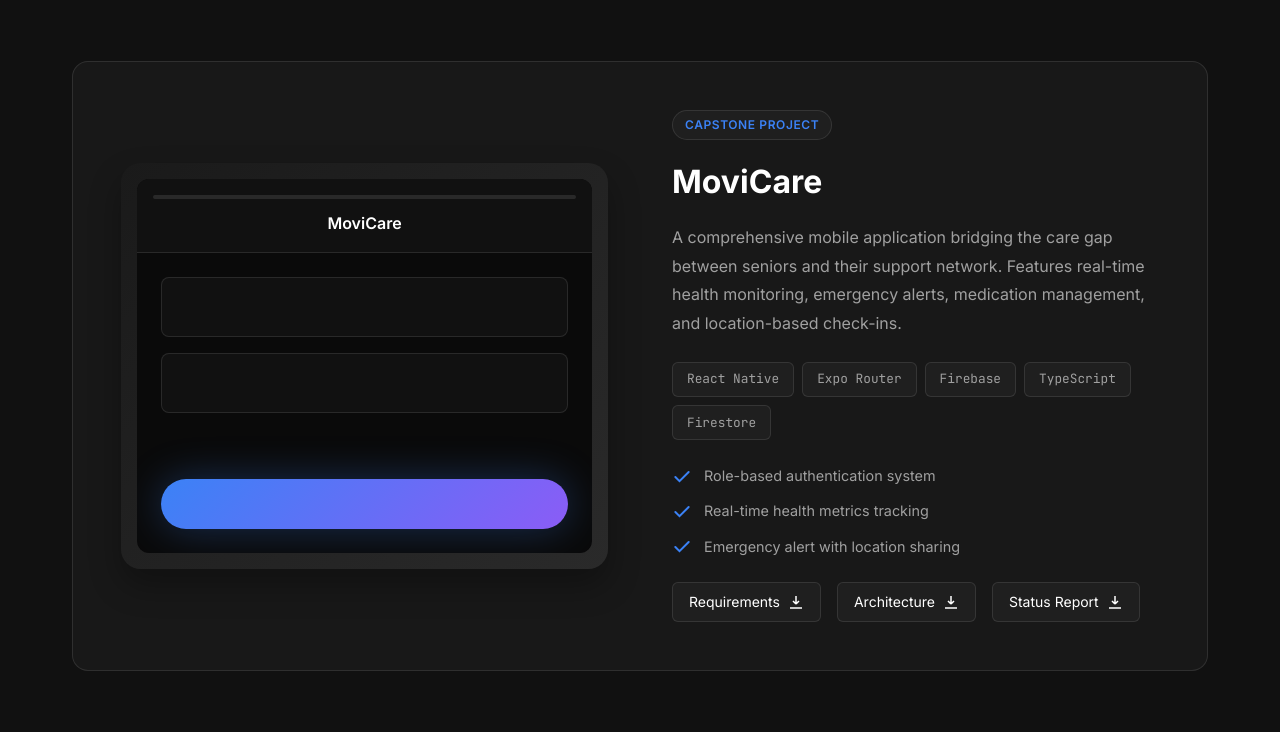
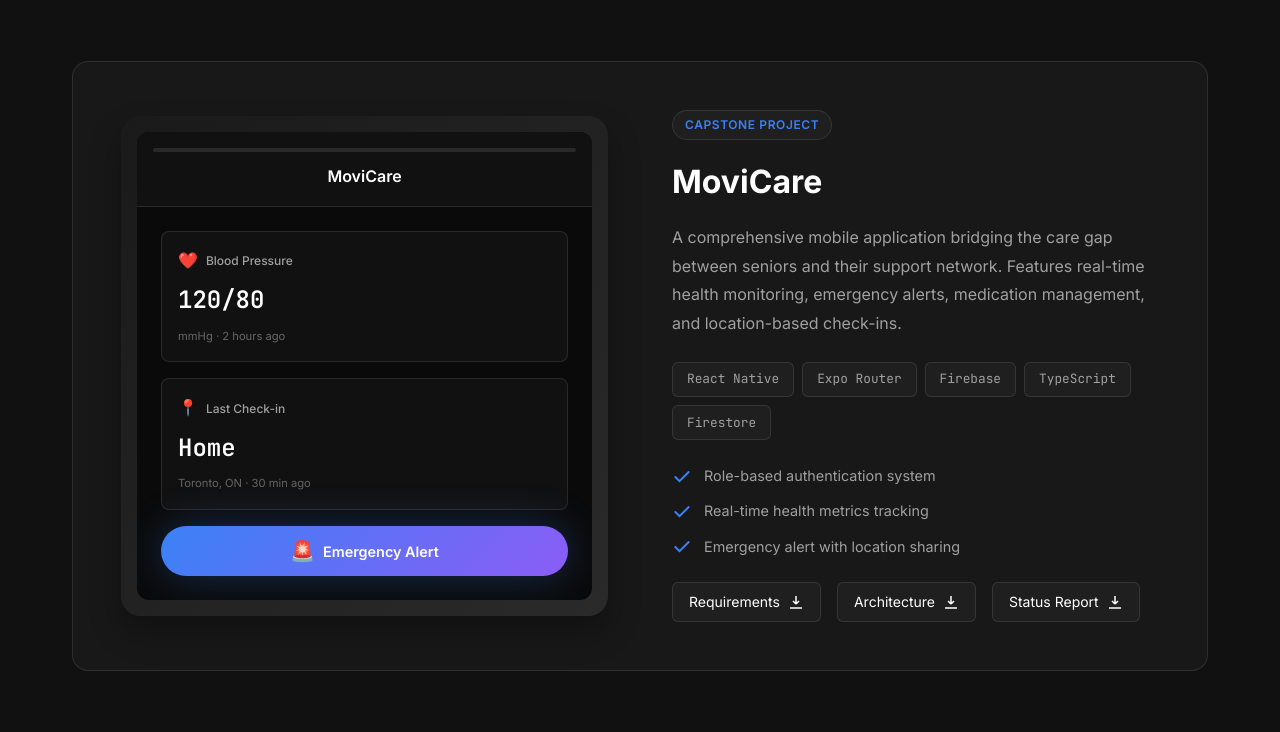
Before and after one commit to 101476000/Portfolio_Carlos, a website: page index.html in a window 1280 px wide. Shown: the part 2248-2980 px from the top of the page. Drawn offline with Linux system fonts and the light colour scheme.

Commit message:
Update index.html

```diff
--- a/index.html
+++ b/index.html
@@ -4,7 +4,7 @@
     <meta charset="UTF-8">
     <meta name="viewport" content="width=device-width, initial-scale=1.0">
     <meta name="description" content="Carlos Figuera La Riva - Mobile Application Developer specializing in React Native, iOS, and accessible healthcare solutions">
-    <title>Carlos Figuera La Riva | Full Stack Developer</title>
+    <title>Carlos Figuera La Riva | Mobile Developer</title>
     <link rel="preconnect" href="https://fonts.googleapis.com">
     <link rel="preconnect" href="https://fonts.gstatic.com" crossorigin>
     <link href="https://fonts.googleapis.com/css2?family=Inter:wght@300;400;500;600;700&family=JetBrains+Mono:wght@400;500;600&display=swap" rel="stylesheet">
@@ -568,10 +568,41 @@ body {
 }
 
 .health-card {
-    height: 60px;
     background: var(--card-bg);
     border: 1px solid var(--border-color);
     border-radius: 8px;
+    padding: 1rem;
+    display: flex;
+    flex-direction: column;
+    gap: 0.5rem;
+}
+
+.card-header-mini {
+    display: flex;
+    align-items: center;
+    gap: 0.5rem;
+}
+
+.card-icon-mini {
+    font-size: 1rem;
+}
+
+.card-label {
+    font-size: 0.75rem;
+    color: var(--text-secondary);
+    font-weight: 500;
+}
+
+.card-value {
+    font-size: 1.5rem;
+    font-weight: 700;
+    color: var(--text-primary);
+    font-family: var(--font-mono);
+}
+
+.card-meta {
+    font-size: 0.7rem;
+    color: var(--text-tertiary);
 }
 
 .emergency-btn {
@@ -580,6 +611,20 @@ body {
     border-radius: 25px;
     margin-top: auto;
     box-shadow: var(--shadow-glow);
+    display: flex;
+    align-items: center;
+    justify-content: center;
+    gap: 0.5rem;
+}
+
+.emergency-icon {
+    font-size: 1.25rem;
+}
+
+.emergency-text {
+    font-weight: 600;
+    color: white;
+    font-size: 0.9rem;
 }
 
 .project-tag {
@@ -1119,7 +1164,7 @@ body {
                         <h3>Current Focus</h3>
                         <p>
                             Completing my Advanced Diploma in Computer Programming and Analysis at George Brown
-                            College, I specialize in React Native and iOS development. My capstone
+                            College (T177), I specialize in React Native and iOS development. My capstone
                             project, MoviCare, addresses critical healthcare challenges through accessible
                             technology for seniors and caregivers.
                         </p>
@@ -1185,9 +1230,26 @@ body {
                                 <div class="app-title">MoviCare</div>
                             </div>
                             <div class="app-content">
-                                <div class="health-card"></div>
-                                <div class="health-card"></div>
-                                <div class="emergency-btn"></div>
+                                <div class="health-card">
+                                    <div class="card-header-mini">
+                                        <span class="card-icon-mini">❤️</span>
+                                        <span class="card-label">Blood Pressure</span>
+                                    </div>
+                                    <div class="card-value">120/80</div>
+                                    <div class="card-meta">mmHg · 2 hours ago</div>
+                                </div>
+                                <div class="health-card">
+                                    <div class="card-header-mini">
+                                        <span class="card-icon-mini">📍</span>
+                                        <span class="card-label">Last Check-in</span>
+                                    </div>
+                                    <div class="card-value">Home</div>
+                                    <div class="card-meta">Toronto, ON · 30 min ago</div>
+                                </div>
+                                <div class="emergency-btn">
+                                    <span class="emergency-icon">🚨</span>
+                                    <span class="emergency-text">Emergency Alert</span>
+                                </div>
                             </div>
                         </div>
                     </div>
```
